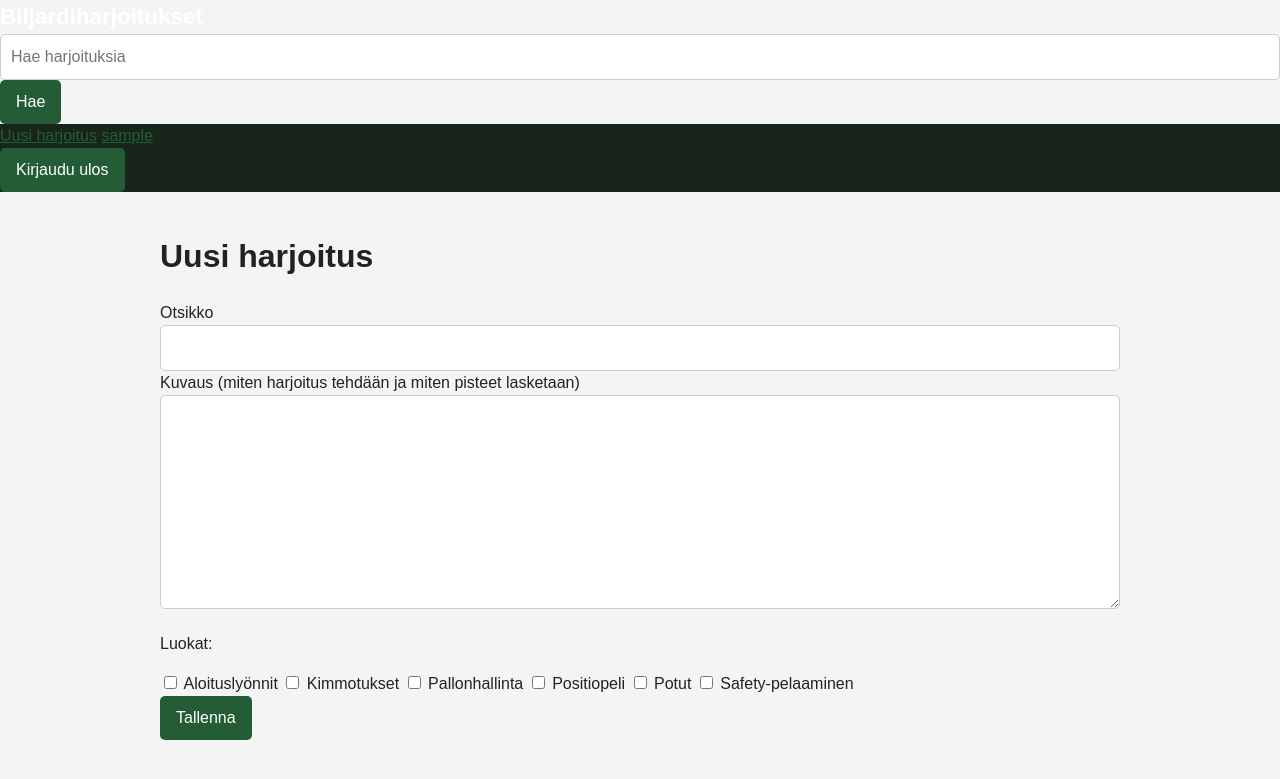
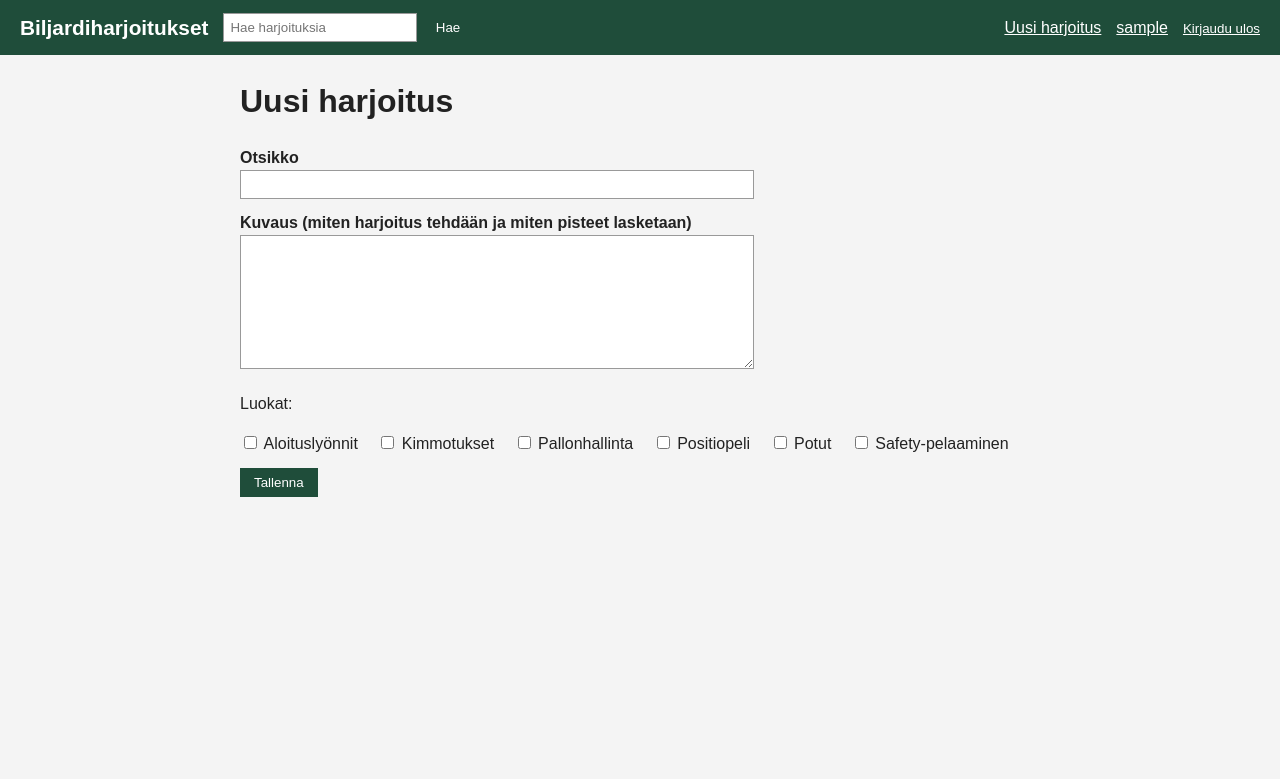
Before and after one commit to miltsii/Biljard-page, a Flask app: page /drill/new in a window 1280 px wide. Shown: the top 779 px of the page. Run offline with Flask 3, Linux system fonts and the light colour scheme; the visitor is signed in with stand-in values (Sample User, id 1); data comes from the database, SQL or seed files in the repository.

Commit message:
Rewrite stylesheet for drill app

```diff
--- a/static/style.css
+++ b/static/style.css
@@ -1,359 +1,117 @@
-
-* {
-    box-sizing: border-box;
-}
-
 body {
-    margin: 0;
     font-family: Arial, sans-serif;
     line-height: 1.5;
-    background: #f4f4f4;
+    margin: 0;
+    background-color: #f4f4f4;
     color: #222;
 }
 
-a {
-    color: #245c35;
+header {
+    background-color: #1f4d3a;
+    padding: 12px 20px;
+    display: flex;
+    flex-wrap: wrap;
+    align-items: center;
+    gap: 15px;
 }
 
-h1 {
+header a, header .linkbutton {
+    color: white;
+}
+
+.logo {
+    font-size: 1.3em;
+    font-weight: bold;
+    text-decoration: none;
+}
+
+header nav {
+    display: flex;
+    align-items: center;
+    gap: 15px;
+    margin-left: auto;
+}
+
+main {
+    max-width: 800px;
+    margin: 20px auto;
+    padding: 0 20px;
+}
+
+a {
+    color: #1f4d3a;
+}
+
+label {
+    display: block;
+    margin-top: 12px;
+    font-weight: bold;
+}
+
+label.inline {
+    display: inline;
+    margin-right: 15px;
+    font-weight: normal;
+}
+
+input[type="text"], input[type="password"], input[type="number"], textarea {
+    width: 100%;
+    max-width: 500px;
+    padding: 6px;
+    border: 1px solid #999;
+}
+
+header input[type="text"] {
+    width: 180px;
+}
+
+button {
+    margin-top: 12px;
+    padding: 7px 14px;
+    border: none;
+    background-color: #1f4d3a;
+    color: white;
+    cursor: pointer;
+}
+
+header form {
+    display: inline;
+}
+
+header button {
     margin-top: 0;
 }
 
-main {
-    max-width: 1000px;
-    margin: 40px auto;
-    padding: 0 20px;
-}
-
-a:focus-visible,
-button:focus-visible,
-input:focus-visible,
-textarea:focus-visible {
-    outline: 3px solid #b8892b;
-    outline-offset: 2px;
-}
-
-
-nav {
-    background: #17251b;
-    color: white;
-}
-
-.nav-container {
-    max-width: 1000px;
-    margin: auto;
-    padding: 15px 20px;
-    display: flex;
-    justify-content: space-between;
-    align-items: center;
-    flex-wrap: wrap;
-    gap: 12px 20px;
-}
-
-.logo {
-    color: white;
-    text-decoration: none;
-    font-size: 1.4rem;
-    font-weight: bold;
-}
-
-.nav-links {
-    display: flex;
-    align-items: center;
-    flex-wrap: wrap;
-    gap: 18px;
-}
-
-.nav-links a {
-    color: white;
-    text-decoration: none;
-}
-
-.nav-links a:hover {
+.linkbutton {
+    margin-top: 0;
+    padding: 0;
+    background: none;
+    color: #9b2929;
     text-decoration: underline;
 }
 
-.nav-search {
-    display: flex;
-    flex-direction: row;
-    align-items: center;
-    gap: 6px;
+.meta {
+    color: #666;
+    font-size: 0.9em;
 }
 
-.nav-search input {
-    width: 12rem;
-    padding: 6px 8px;
+.text {
+    white-space: pre-wrap;
 }
 
-.nav-search button {
-    margin: 0;
-    padding: 6px 12px;
-}
-
-.button,
-button {
-    display: inline-block;
-    padding: 10px 16px;
-    border: 0;
-    border-radius: 5px;
-    background: #245c35;
-    color: white;
-    font: inherit;
-    text-decoration: none;
-    cursor: pointer;
-}
-
-.button:hover,
-button:hover {
-    background: #1b4528;
-}
-
-
-button.link,
-button.link:hover {
-    background: none;
-    padding: 0;
-    border-radius: 0;
-    color: inherit;
-    text-decoration: underline;
-}
-
-button.danger,
-button.danger:hover {
-    color: #9b2929;
-}
-
-nav button.link {
-    color: white;
-}
-
-form.inline {
-    display: inline;
-}
-
-
-.messages {
-    margin-bottom: 20px;
-}
-
-.message,
-.flash {
-    background: #e0f2e5;
-    padding: 12px;
-    margin-bottom: 15px;
-    border-radius: 5px;
+.message {
+    background-color: #dff0e3;
+    padding: 10px;
 }
 
 .errors {
-    background: #ffe0e0;
+    background-color: #fbdede;
     color: #8a0000;
-    padding: 12px 12px 12px 32px;
-    margin-bottom: 20px;
-    border-radius: 5px;
+    padding: 10px 10px 10px 30px;
 }
 
-.empty {
-    background: white;
-    color: #666;
-    padding: 25px;
-    border-radius: 8px;
+.attempt {
+    background-color: white;
+    padding: 5px 15px;
+    margin-bottom: 10px;
 }
-
-
-.stack {
-    display: flex;
-    flex-direction: column;
-    gap: 14px;
-    max-width: 650px;
-    margin-top: 20px;
-    background: white;
-    padding: 25px;
-    border-radius: 8px;
-}
-
-.stack label {
-    display: flex;
-    flex-direction: column;
-    gap: 5px;
-    font-weight: bold;
-}
-
-input,
-textarea {
-    width: 100%;
-    padding: 10px;
-    border: 1px solid #ccc;
-    border-radius: 5px;
-    font: inherit;
-    background: white;
-}
-
-textarea {
-    resize: vertical;
-}
-
-input[type="checkbox"] {
-    width: auto;
-}
-
-fieldset {
-    border: 1px solid #ccc;
-    border-radius: 5px;
-    padding: 10px 14px;
-}
-
-.stack label.check {
-    display: inline-flex;
-    flex-direction: row;
-    align-items: center;
-    gap: 6px;
-    margin-right: 16px;
-    font-weight: normal;
-}
-
-.stack button {
-    align-self: flex-start;
-}
-
-/* ---------- Front page ---------- */
-.hero {
-    background: white;
-    padding: 45px;
-    border-radius: 10px;
-    margin-bottom: 35px;
-}
-
-.hero h1 {
-    font-size: 2.4rem;
-}
-
-.filters {
-    margin: 0 0 20px;
-}
-
-.filters a {
-    display: inline-block;
-    margin: 0 6px 8px 0;
-    padding: 3px 12px;
-    border: 1px solid #245c35;
-    border-radius: 999px;
-    color: #245c35;
-    text-decoration: none;
-}
-
-.filters a.active {
-    background: #245c35;
-    color: white;
-}
-
-
-.posts {
-    display: grid;
-    gap: 20px;
-    list-style: none;
-    padding: 0;
-    margin: 0;
-}
-
-.posts li,
-.post-card {
-    background: white;
-    padding: 20px 25px;
-    border-radius: 8px;
-}
-
-.post-card h3 {
-    margin-top: 0;
-}
-
-.post-card h3 a,
-.post-title {
-    color: #245c35;
-    text-decoration: none;
-}
-
-.post-card h3 a:hover,
-.post-title:hover {
-    text-decoration: underline;
-}
-
-.post-title {
-    display: block;
-    font-weight: bold;
-    font-size: 1.1rem;
-}
-
-.post-meta,
-.meta {
-    color: #666;
-    font-size: 0.9rem;
-}
-
-
-main > article {
-    background: white;
-    padding: 30px;
-    border-radius: 8px;
-}
-
-.body {
-    white-space: pre-wrap;
-    overflow-wrap: anywhere;
-    line-height: 1.6;
-}
-
-.tag {
-    margin-left: 8px;
-    padding: 0 8px;
-    border: 1px solid #245c35;
-    border-radius: 999px;
-    color: #222;
-    text-decoration: none;
-    font-size: 0.8rem;
-}
-
-.actions {
-    display: flex;
-    align-items: center;
-    gap: 16px;
-    margin: 10px 0;
-}
-
-#comments {
-    margin-top: 30px;
-}
-
-.comment {
-    background: white;
-    padding: 18px 22px;
-    margin-bottom: 15px;
-    border-radius: 8px;
-}
-
-
-.pager {
-    display: flex;
-    align-items: center;
-    gap: 16px;
-    margin: 20px 0;
-}
-
-
-@media (max-width: 700px) {
-    .nav-container {
-        flex-direction: column;
-        align-items: flex-start;
-    }
-
-    .nav-search input {
-        width: 9rem;
-    }
-
-    .hero {
-        padding: 25px;
-    }
-
-    main {
-        margin-top: 25px;
-    }
-}
```
